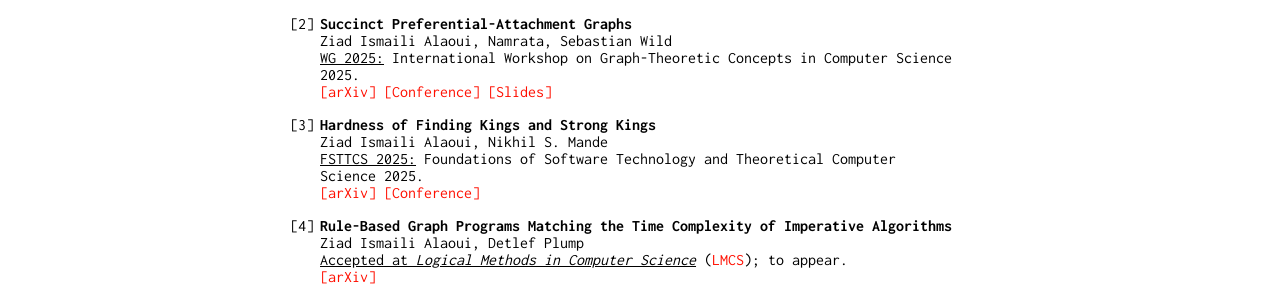
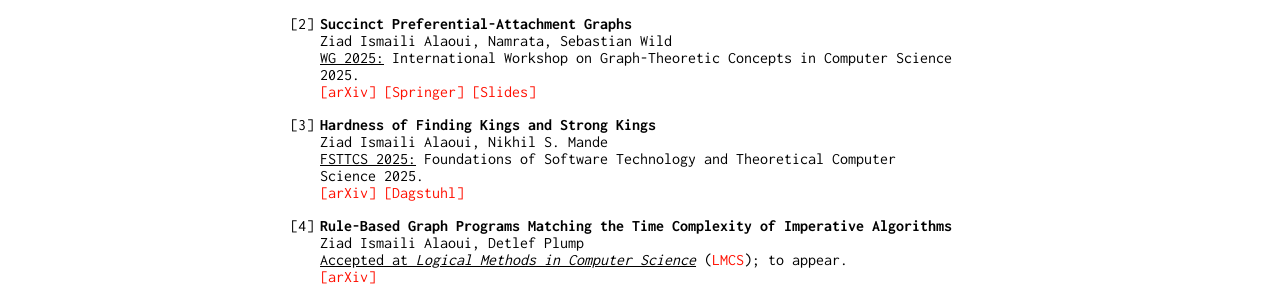
Before and after one commit to ismaili-ziad/me, a Jekyll site: the page built from index.md, in a window 1280 px wide. Shown: the part 1106-1396 px from the top of the page. Built offline with Jekyll 4.4.1, drawn with Linux system fonts in a browser that asks for light colours; our own code applies the rules of GitHub Pages for plain Markdown files.

Commit message:
Update index.md

```diff
--- a/index.md
+++ b/index.md
@@ -38,12 +38,12 @@ Hey! I am Ziad (*he*/*him*), a current doctoral student at the University of Liv
 2. **Succinct Preferential-Attachment Graphs**<br>
    Ziad Ismaili Alaoui, Namrata, Sebastian Wild<br>
    <u>WG 2025:</u> International Workshop on Graph-Theoretic Concepts in Computer Science 2025.<br>
-   [[arXiv]](https://arxiv.org/pdf/2506.21436) [[Conference]](https://link.springer.com/chapter/10.1007/978-3-032-11835-6_20) [[Slides]](https://www.ziadism.com/slides/Succinct_Preferential_Attachment_Graphs_WG25_Slides.pdf)
+   [[arXiv]](https://arxiv.org/pdf/2506.21436) [[Springer]](https://link.springer.com/chapter/10.1007/978-3-032-11835-6_20) [[Slides]](https://www.ziadism.com/slides/Succinct_Preferential_Attachment_Graphs_WG25_Slides.pdf)
 
 3. **Hardness of Finding Kings and Strong Kings**<br>
    Ziad Ismaili Alaoui, Nikhil S. Mande<br>
    <u>FSTTCS 2025:</u> Foundations of Software Technology and Theoretical Computer Science 2025.<br>
-   [[arXiv]](https://arxiv.org/pdf/2504.19386) [[Conference]](https://drops.dagstuhl.de/storage/00lipics/lipics-vol360-fsttcs2025/LIPIcs.FSTTCS.2025.36/LIPIcs.FSTTCS.2025.36.pdf)
+   [[arXiv]](https://arxiv.org/pdf/2504.19386) [[Dagstuhl]](https://drops.dagstuhl.de/storage/00lipics/lipics-vol360-fsttcs2025/LIPIcs.FSTTCS.2025.36/LIPIcs.FSTTCS.2025.36.pdf)
 
 4. **Rule-Based Graph Programs Matching the Time Complexity of Imperative Algorithms**<br>
    Ziad Ismaili Alaoui, Detlef Plump<br>
```
